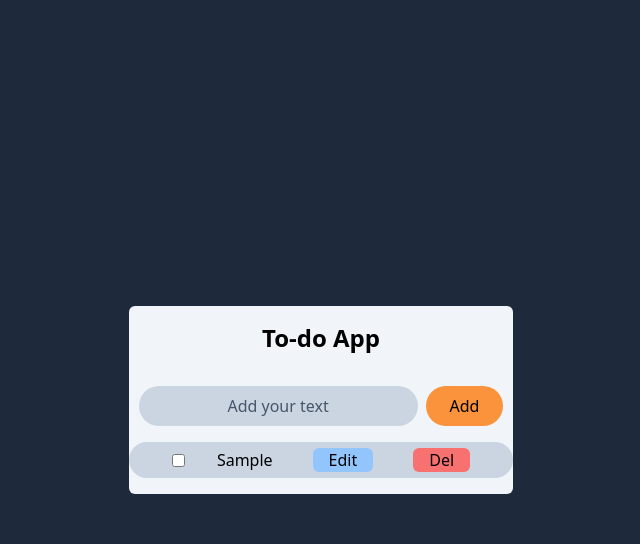
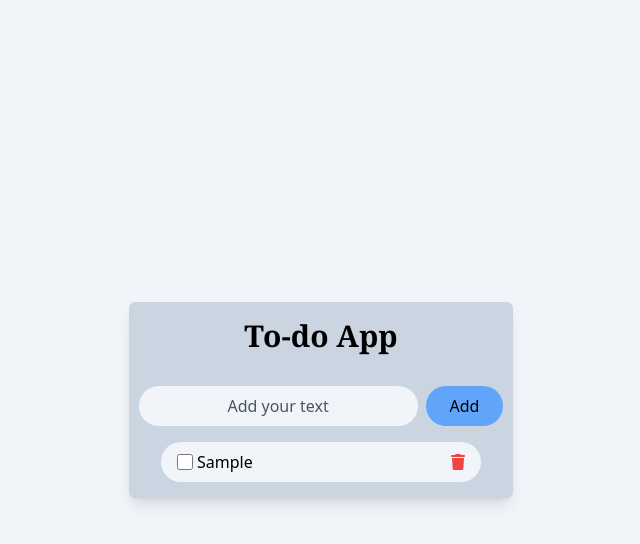
Before and after one commit to krishnasingh6392/ToDo_Js, a website: page index.html in a window 1280 px wide. Both pictures are taken after typing "Sample" into the empty fields and a click on the button "Add". Shown: the whole page, without its empty margins (319-959 px from the left). Drawn offline with Linux system fonts and the light colour scheme.

Commit message:
updated checkbox style and functionality

```diff
--- a/index.html
+++ b/index.html
@@ -5,22 +5,31 @@
     <meta name="viewport" content="width=device-width, initial-scale=1.0" />
     <title>Document</title>
     <link rel="stylesheet" href="./src/output.css" />
+    <link
+      rel="stylesheet"
+      href="https://cdnjs.cloudflare.com/ajax/libs/font-awesome/6.7.2/css/all.min.css"
+      integrity="sha512-Evv84Mr4kqVGRNSgIGL/F/aIDqQb7xQ2vcrdIwxfjThSH8CSR7PBEakCr51Ck+w+/U6swU2Im1vVX0SVk9ABhg=="
+      crossorigin="anonymous"
+      referrerpolicy="no-referrer"
+    />
   </head>
 
-  <body class="bg-slate-800">
+  <body class="bg-slate-100">
     <div class="min-h-screen flex justify-center items-center">
-      <div class="w-96 bg-slate-100 rounded-md">
-        <p class="p-4 text-2xl font-semibold text-center">To-do App</p>
+      <div class="w-96 bg-slate-300 rounded-md shadow-lg">
+        <p class="p-4 text-3xl font-semibold text-center font-serif">
+          To-do App
+        </p>
         <div class="flex justify-center items-center my-4 mx-2">
           <input
             placeholder="Add your text"
             type="text"
             id="todo-items"
-            class="px-6 py-2 rounded-l-full rounded-r-full bg-slate-300 placeholder:text-slate-600 text-center"
+            class="px-6 py-2 rounded-l-full rounded-r-full bg-slate-100 placeholder:text-slate-600 text-center gap-"
           />
           <button
             id="btn"
-            class="bg-orange-400 px-6 py-2 rounded-l-full rounded-r-full ml-2 border border-none hover:bg-orange-500"
+            class="bg-blue-400 px-6 py-2 rounded-l-full rounded-r-full ml-2 border border-none hover:bg-blue-500"
           >
             Add
           </button>
--- a/todo.js
+++ b/todo.js
@@ -3,40 +3,28 @@ let items = document.getElementById("todo-items");
 let todolist = document.getElementById("todo-list");
 button.addEventListener("click", () => {
   let todoitems = document.createElement("li");
-  todoitems.innerHTML = `  <input type="checkbox" class="check-box text-red-400 " />
+  todoitems.innerHTML = `
+    <span class="flex justify-center items-center gap-1">
+      <input type="checkbox" class="check-box accent-green-500  w-4 h-4  rounded-full border-2 border-green-500 " />
   <p class="task-text">${items.value}</p>
+    </span>
+
+
 
          <button
 
-            class="bg-blue-300 px-4  rounded-md ml-2 border border-none edit-btn "
+            class= "  ml-2 border border-none delete-btn "
           >
-            Edit
-        </button>
-
-         <button
-
-            class= " bg-red-400 px-4  rounded-md ml-2 border border-none delete-btn "
-          >
-            Del
+       <i class="fa-solid fa-trash text-red-500 "></i>
         </button>
 
   `;
   todoitems.className =
-    "my-4  w-full  bg-slate-300  h-9 flex justify-center items-center   rounded-md  gap-8  rounded-r-full rounded-l-full ";
+    " flex justify-between m-4 px-4 items-center  py-2 mx-8 rounded-l-full rounded-r-full bg-slate-100 placeholder:text-slate-600 text-center";
   let checkbox = todoitems.querySelector(".check-box");
   let taskText = todoitems.querySelector(".task-text");
   let dltbtn = todoitems.querySelector(".delete-btn");
   let editbtn = todoitems.querySelector(".edit-btn");
-
-  //   editbtn.addEventListener("click", () => {
-  //     let input = document.createElement("input");
-  //     input.value = taskText.textContent;
-  //     input.className =
-  //       "my-4   bg-slate-300  h-9 flex justify-center items-center   rounded-md  gap-8 mx-8 rounded-r-full rounded-l-full ";
-  //     todoitems.replaceChild(input, taskText);
-  //     editbtn.textContent = "Save";
-  //     taskText = input;
-  //   });
 
   dltbtn.addEventListener("click", () => {
     todoitems.remove();
@@ -44,7 +32,7 @@ button.addEventListener("click", () => {
 
   checkbox.addEventListener("change", () => {
     taskText.classList.toggle("line-through");
-    taskText.classList.toggle("text-red-400");
+    taskText.classList.toggle("text-green-700");
   });
 
   todolist.appendChild(todoitems);
```
Also changed, not shown: src/output.css.
